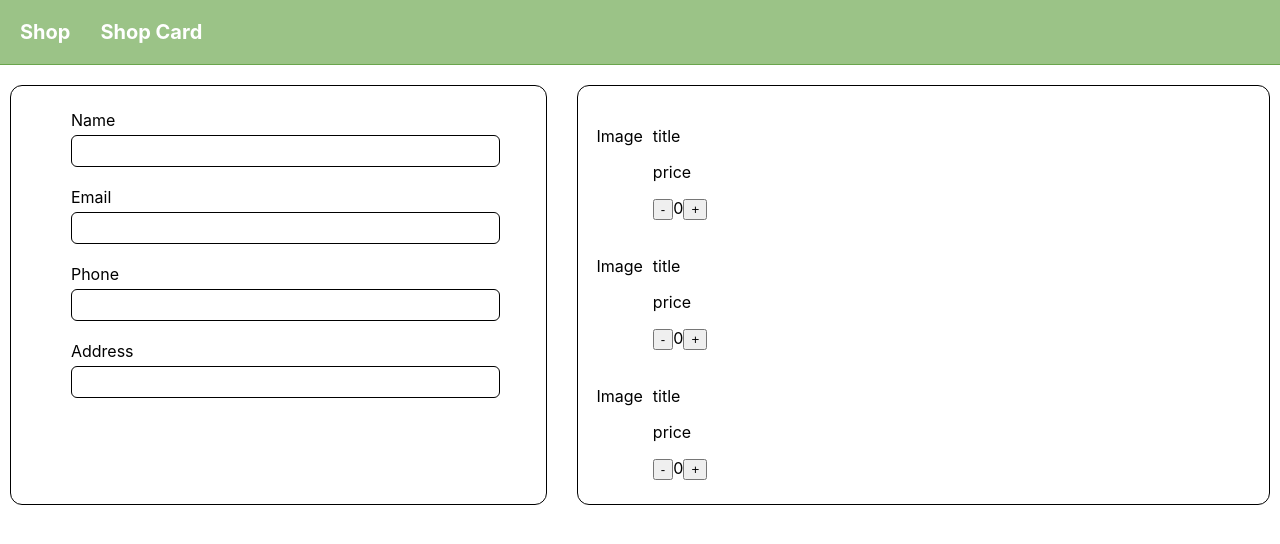
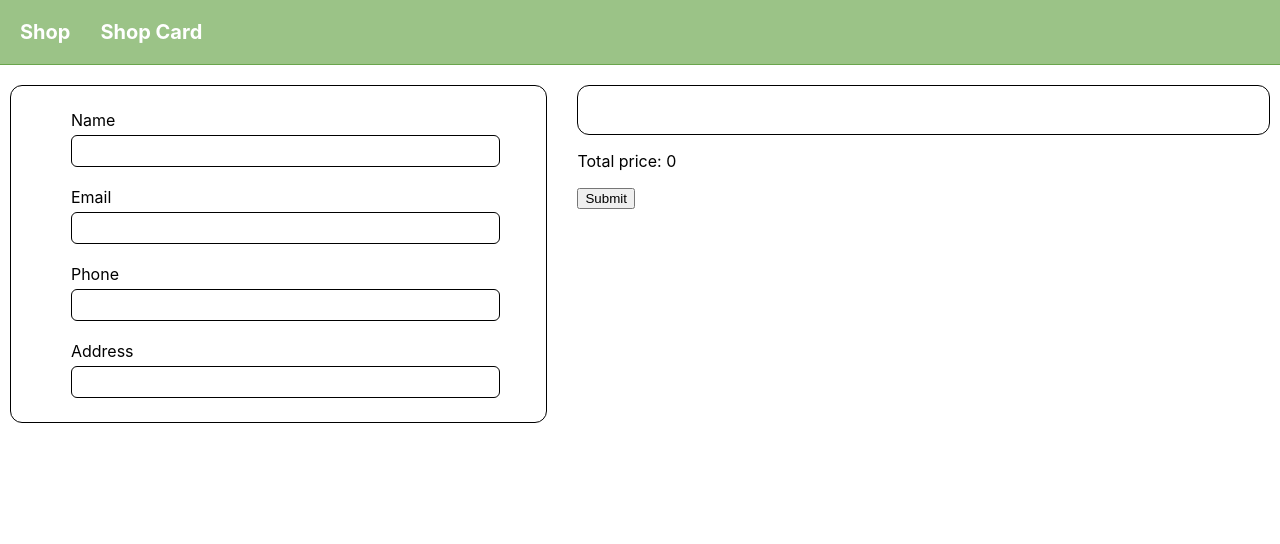
Before and after one commit to AnastasiiaHudymenko/frontend-shop, a React (Create React App) app: page /frontend-shop/shop in a window 1280 px wide. Shown: the top 544 px of the page. Built offline with nearby package versions, Linux system fonts and the light colour scheme.

Commit message:
add basket product

```diff
--- a/package.json
+++ b/package.json
@@ -14,6 +14,7 @@
     "axios": "^1.4.0",
     "react": "^18.1.0",
     "react-dom": "^18.1.0",
+    "react-icons": "^4.8.0",
     "react-redux": "^8.0.5",
     "react-router-dom": "^6.11.2",
     "react-scripts": "5.0.1",
--- a/src/components/OrderList/OrderList.js
+++ b/src/components/OrderList/OrderList.js
@@ -1,43 +1,121 @@
+import { useSelector, useDispatch } from 'react-redux';
+
+import { AiOutlineCloseCircle } from 'react-icons/ai';
+
+import { updateProduct } from 'redux/basketProductSlice';
 import { Wrap, List, Item } from './OrderList.styled';
 
 export const OrderList = () => {
+  // const [orderCounts, setOrderCounts] = useState({});
+
+  const { backet } = useSelector(state => state.backet);
+  // const { orderBacket } = useSelector(state => state.backet);
+
+  const dispatch = useDispatch();
+
+  // useEffect(() => {
+  //   const keys = Object.keys(orderCounts);
+  //   const updateOrder = () => {
+  //     const findOredr = backet.filter(({ _id }, i) => _id === keys[i]);
+  //     if (findOredr.length !== 0) {
+  //       const update = findOredr.map(el => {
+  //         return { ...el, count: orderCounts[el._id] };
+  //       });
+
+  //       dispatch(addMoreProduct(update));
+  //     }
+  //   };
+  //   updateOrder();
+  // }, [orderCounts, backet, dispatch]);
+
+  const getTotalPrice = backet => {
+    return backet.reduce((acc, order) => {
+      acc += Number(order.price);
+      return acc;
+    }, 0);
+  };
+
+  const handleIncrementOrder = itemId => {
+    const update = backet.map(product => {
+      if (product._id === itemId) {
+        return {
+          ...product,
+          count: product.count + 1,
+        };
+      }
+      return product;
+    });
+    console.log(update);
+    dispatch(updateProduct(update));
+    // setOrderCounts(prevCounts => ({
+    //   ...prevCounts,
+    //   [itemId]: (prevCounts[itemId] || 1) + 1,
+    // }));
+  };
+
+  const handleDecrementOrder = itemId => {
+    const update = backet.map(product => {
+      if (product._id === itemId) {
+        return {
+          ...product,
+          count: product.count - 1,
+        };
+      }
+      return product;
+    });
+    console.log(update);
+    dispatch(updateProduct(update));
+    // if (orderCounts[itemId] > 0) {
+    //   setOrderCounts(prevCounts => ({
+    //     ...prevCounts,
+    //     [itemId]: prevCounts[itemId] - 1,
+    //   }));
+    // }
+  };
+
+  const deleteProduct = itemId => {
+    // const findBacketProduct = backet.find(({ _id }) => _id === itemId);
+    // const findOrderProduct = backet.find(({ _id }) => _id === itemId);
+  };
+
   return (
     <Wrap>
       <List>
-        <Item>
-          <img alt="" />
-          <p>Image</p>
-          <div>
-            <p>title</p>
-            <p>price</p>
-            <button>-</button>
-            <span>0</span>
-            <button>+</button>
-          </div>
-        </Item>
-        <Item>
-          <img alt="" />
-          <p>Image</p>
-          <div>
-            <p>title</p>
-            <p>price</p>
-            <button>-</button>
-            <span>0</span>
-            <button>+</button>
-          </div>
-        </Item>
-        <Item>
-          <img alt="" />
-          <p>Image</p>
-          <div>
-            <p>title</p>
-            <p>price</p>
-            <button>-</button>
-            <span>0</span>
-            <button>+</button>
-          </div>
-        </Item>
+        {backet.map(({ _id, title, price, image, count }) => {
+          // const countOrder = orderCounts[_id] || 1;
+
+          return (
+            <Item key={_id}>
+              <img
+                width={180}
+                height={120}
+                src={`http://localhost:3002/${image}`}
+                alt={title}
+              />
+              <div>
+                <p>{title}</p>
+                <p>Price: {price}$</p>
+                <button
+                  disabled={count === 1}
+                  onClick={() => handleDecrementOrder(_id)}
+                  type="button"
+                >
+                  -
+                </button>
+                <span>{count}</span>
+                <button onClick={() => handleIncrementOrder(_id)} type="button">
+                  +
+                </button>
+              </div>
+              <button type="button" onClick={() => deleteProduct(_id)}>
+                <AiOutlineCloseCircle />
+              </button>
+            </Item>
+          );
+        })}
       </List>
+      <p>Total price: {getTotalPrice(backet)}</p>
+      <button type="submit">Submit</button>
     </Wrap>
   );
 };
--- a/src/components/Products/Products.js
+++ b/src/components/Products/Products.js
@@ -17,7 +17,8 @@ export const Products = ({ changeShop }) => {
   const handleClick = idCard => {
     const [findProduct] = products.filter(({ _id }) => _id === idCard);
 
-    dispatch(addProduct(findProduct));
+    const updateProduct = { ...findProduct, count: 1 };
+    dispatch(addProduct(updateProduct));
   };
 
   return (
@@ -25,7 +26,7 @@ export const Products = ({ changeShop }) => {
       {markup().map(({ _id, title, image }) => (
         <Item key={_id}>
           <Image
-            width={300}
+            width={250}
             height={250}
             src={`http://localhost:3002/${image}`}
             alt={title}
--- a/src/components/Products/Products.styled.js
+++ b/src/components/Products/Products.styled.js
@@ -16,7 +16,7 @@ export const Item = styled.li`
 `;
 
 export const Image = styled.img`
-  object-fit: cover;
+  object-fit: contain;
 `;
 
 export const Wrap = styled.div`
@@ -26,7 +26,7 @@ export const Wrap = styled.div`
 `;
 
 export const Title = styled.h2`
-  font-size: 18px;
+  font-size: 14px;
   font-weight: 500;
   text-transform: uppercase;
 `;
@@ -36,6 +36,6 @@ export const Btn = styled.button`
   border: 1px solid;
   padding: 7px 8px;
   border-radius: 5px;
-  font-size: 16px;
+  font-size: 14px;
   cursor: pointer;
 `;
--- a/src/components/Shops/Shops.styled.js
+++ b/src/components/Shops/Shops.styled.js
@@ -6,7 +6,7 @@ export const List = styled.ul`
   display: flex;
   flex-direction: column;
   gap: 50px;
-  padding: 20px 0;
+  padding: 20px 10px;
 
   align-items: center;
 `;
--- a/src/pages/Home.js
+++ b/src/pages/Home.js
@@ -24,6 +24,9 @@ export const HomePage = () => {
       case 3:
         setChangeShop('Yummy ball');
         break;
+      case 4:
+        setChangeShop('Back to all');
+        break;
       default:
         setChangeShop(null);
     }
--- a/src/redux/basketProductSlice.js
+++ b/src/redux/basketProductSlice.js
@@ -4,13 +4,21 @@ const basketSlice = createSlice({
   name: 'backet',
   initialState: {
     backet: [],
+    orderBacket: [],
   },
   reducers: {
     addProduct(state, { payload }) {
       state.backet.push(payload);
     },
+
+    updateProduct(state, { payload }) {
+      state.backet = payload;
+    },
+
+    deleteProduct(state, { payload }) {},
   },
 });
 
-export const { addProduct } = basketSlice.actions;
+export const { addProduct, addMoreProduct, deleteProduct, updateProduct } =
+  basketSlice.actions;
 export const basketReducer = basketSlice.reducer;
--- a/src/shopsName.json
+++ b/src/shopsName.json
@@ -1,5 +1,6 @@
 [
   { "id": 1, "name": "meat" },
   { "id": 2, "name": "vegan" },
-  { "id": 3, "name": "Yummy ball" }
+  { "id": 3, "name": "Yummy ball" },
+  { "id": 4, "name": "Back to all" }
 ]
```
Also changed, not shown: 1 other file (tests, documents, lock files or other folders).
